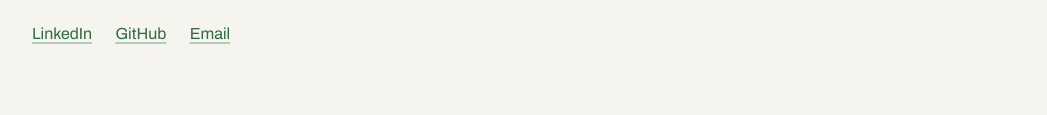
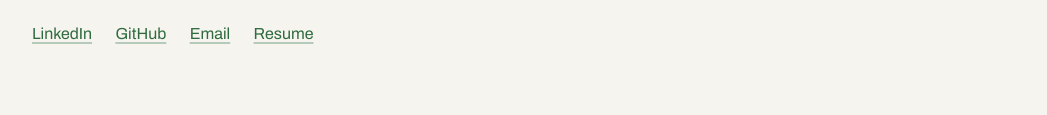
Before and after one commit to westleysmith/Portfolio, a plain HTML site: page index.html in a window 1280 px wide. Shown: the part 549-664 px from the top of the page, without its empty margins (116-1163 px from the left). Drawn offline with nearby package versions, Linux system fonts and the light colour scheme.

Commit message:
Resume PDF linked from the hero and Contact

```diff
--- a/index.html
+++ b/index.html
@@ -318,6 +318,7 @@
         <a href="https://www.linkedin.com/in/westleys/" target="_blank" rel="noopener">LinkedIn</a>
         <a href="https://github.com/westleysmith" target="_blank" rel="noopener">GitHub</a>
         <a href="mailto:westley.business@gmail.com">Email</a>
+        <a href="Westley-Smith-Resume.pdf" target="_blank" rel="noopener">Resume</a>
       </p>
     </div>
   </header>
@@ -600,6 +601,7 @@
     <p class="links">
       <a href="https://www.linkedin.com/in/westleys/" target="_blank" rel="noopener">LinkedIn</a>
       <a href="https://github.com/westleysmith" target="_blank" rel="noopener">GitHub</a>
+      <a href="Westley-Smith-Resume.pdf" target="_blank" rel="noopener">Resume</a>
     </p>
   </section>
 
```
Also changed, not shown: 1 other file.
